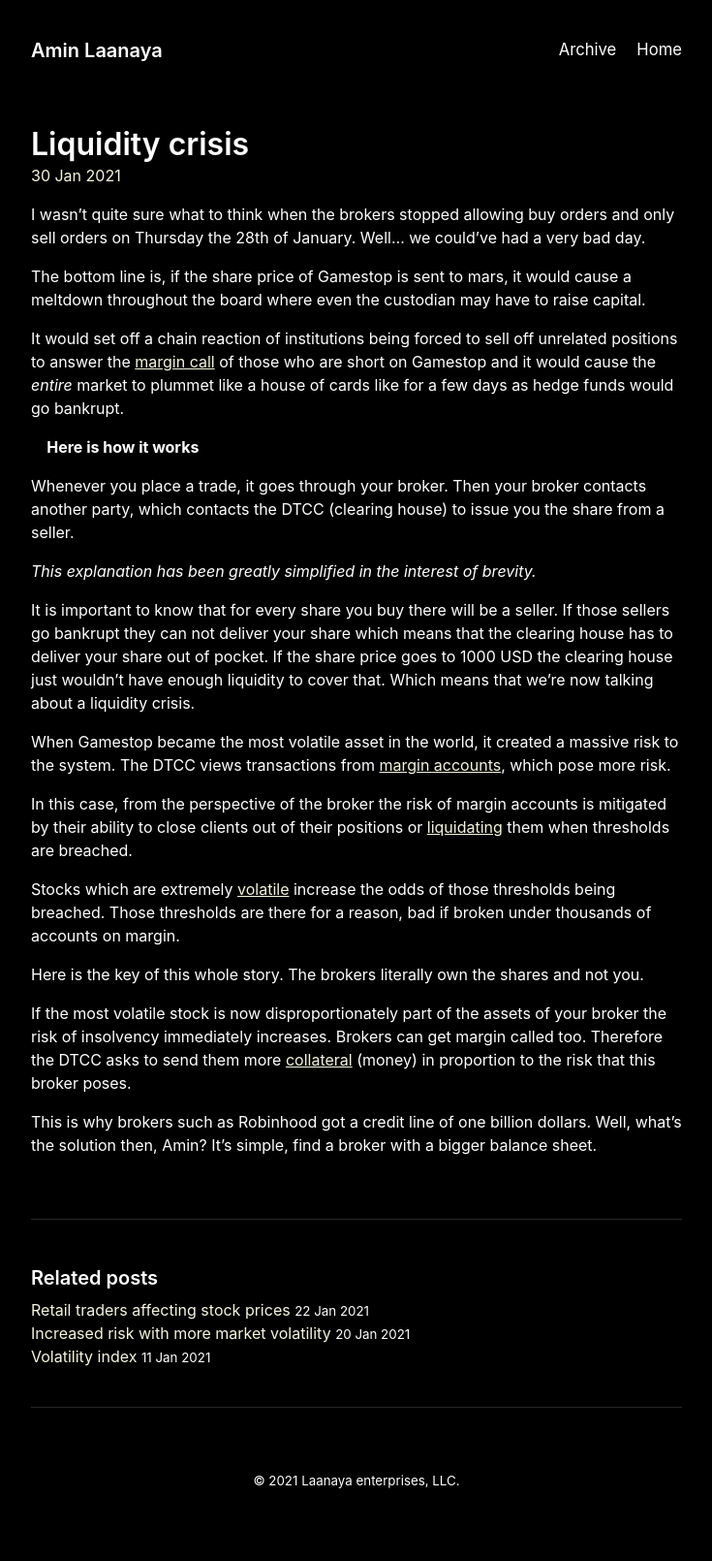
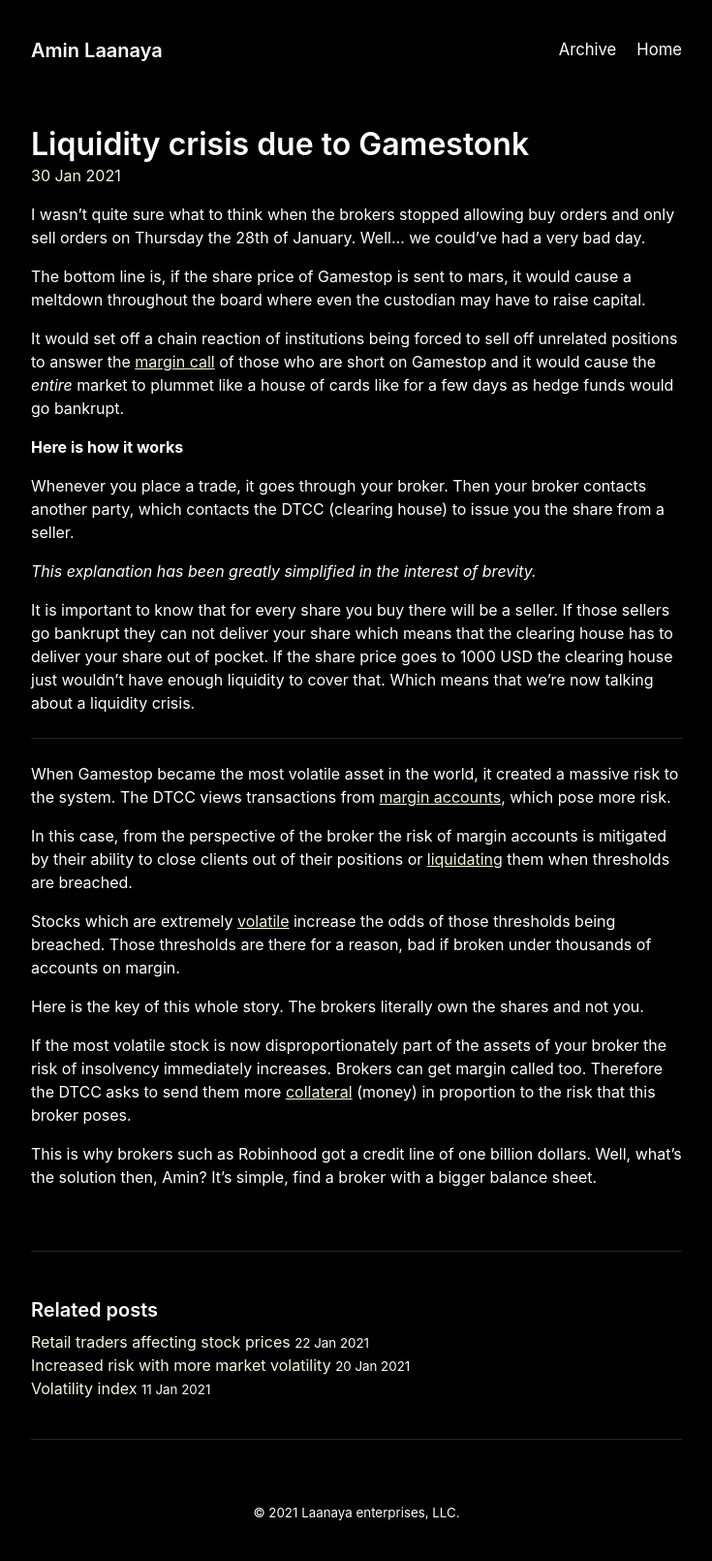
Before and after one commit to Bobcycle/Blog, a Jekyll site: the page built from _posts/2021-01-30-liquidity-crisis.md, in a window 1280 px wide. Shown: the whole page at 97% size, without its empty margins (272-1007 px from the left). Built offline with Jekyll 4.4.1, drawn with Linux system fonts in a browser that asks for light colours; before the commit the page ends 1577 px from its top, so only the background shows below that.

Commit message:
Update 2021-01-30-liquidity-crisis.md

```diff
--- a/_posts/2021-01-30-liquidity-crisis.md
+++ b/_posts/2021-01-30-liquidity-crisis.md
@@ -1,6 +1,6 @@
 ---
 layout: post
-title: Liquidity crisis
+title: Liquidity crisis due to Gamestonk
 ---
 
 I wasn't quite sure what to think when the brokers stopped allowing buy orders and only sell orders on Thursday the 28th of January. Well... we could've had a very bad day.
@@ -9,7 +9,6 @@ The bottom line is, if the share price of Gamestop is sent to mars, it would cau
 
 It would set off a chain reaction of institutions being forced to sell off unrelated positions to answer the [margin call](https://www.investopedia.com/terms/m/margincall.asp) of those who are short on Gamestop and it would cause the *entire* market to plummet like a house of cards like for a few days as hedge funds would go bankrupt.
 
-⠀
 **Here is how it works**
 
 Whenever you place a trade, it goes through your broker. Then your broker contacts another party, which contacts the DTCC (clearing house) to issue you the share from a seller.
@@ -17,6 +16,8 @@ Whenever you place a trade, it goes through your broker. Then your broker contac
 *This explanation has been greatly simplified in the interest of brevity.*
 
 It is important to know that for every share you buy there will be a seller. If those sellers go bankrupt they can not deliver your share which means that the clearing house has to deliver your share out of pocket. If the share price goes to 1000 USD the clearing house just wouldn’t have enough liquidity to cover that. Which means that we’re now talking about a liquidity crisis.
+
+---
 
 When Gamestop became the most volatile asset in the world, it created a massive risk to the system. The DTCC views transactions from [margin accounts](https://www.investopedia.com/terms/m/marginaccount.asp#:~:text=A%20margin%20account%20is%20a,with%20a%20periodic%20interest%20rate.), which pose more risk.
 
```
